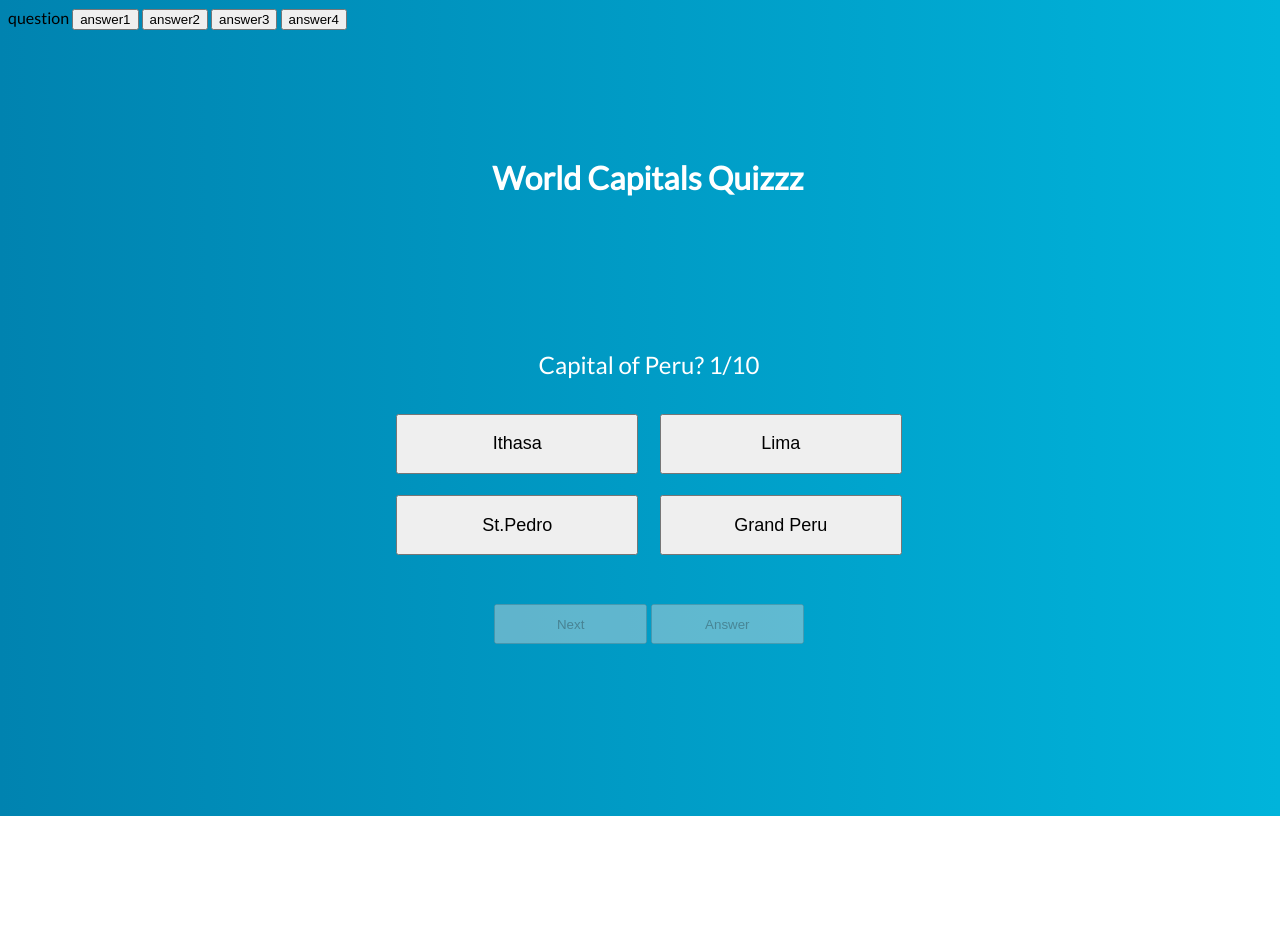
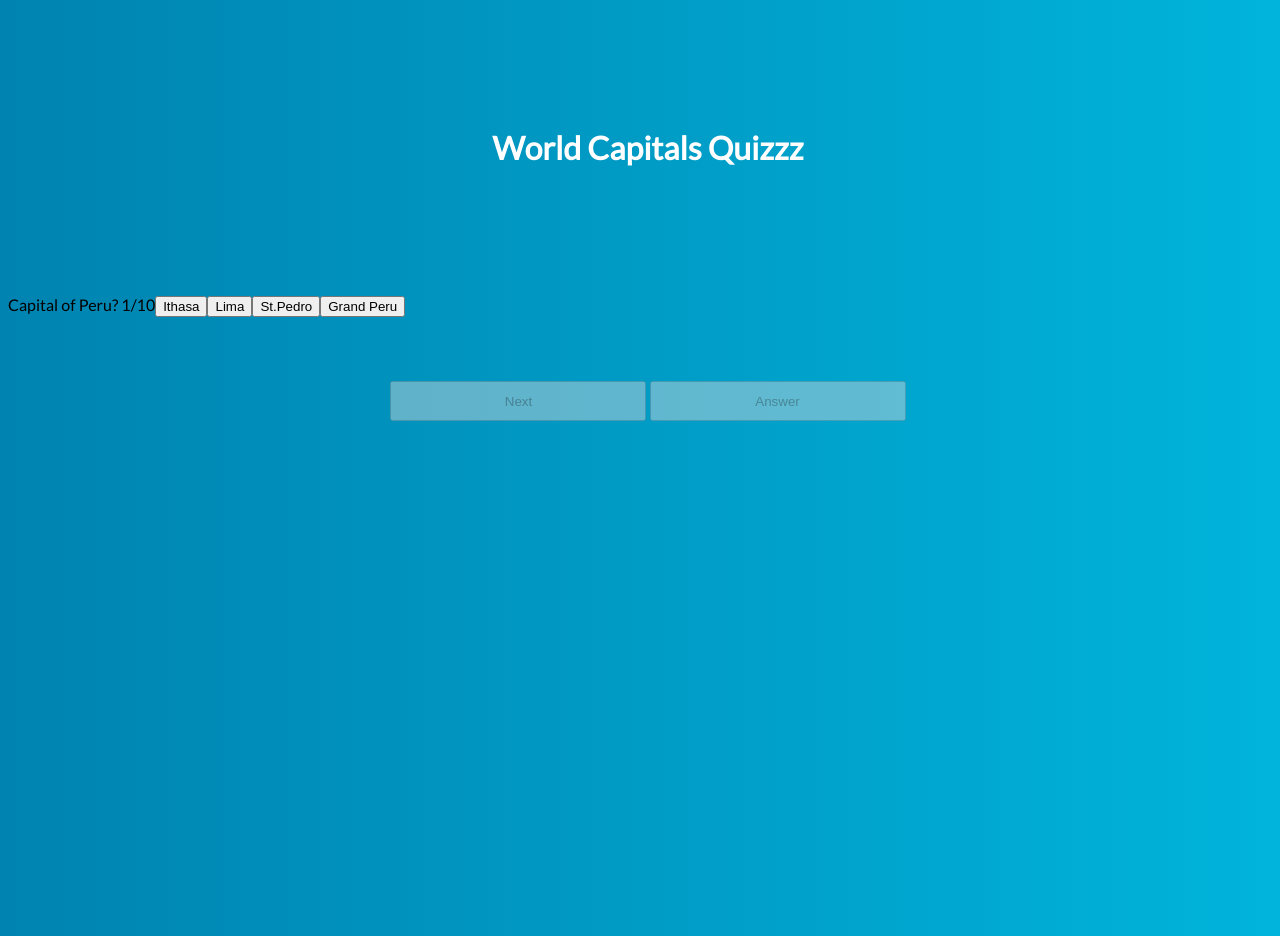
Before and after one commit to pashatay/QuizApp, a plain HTML site: page index.html in a window 1280 px wide. Both pictures are taken after a click on the button "Start". Before the commit the page ends 816 px from the top, so only its background shows below. Drawn offline with nearby package versions, Linux system fonts and the light colour scheme.

Commit message:
label changes

```diff
--- a/index.html
+++ b/index.html
@@ -8,30 +8,28 @@
                 integrity="sha256-WpOohJOqMqqyKL9FccASB9O0KwACQJpFTUBLTYOVvVU="
                 crossorigin="anonymous"></script>
     </head>
+    <header>
+       <h1>World Capitals Quizzz</h1>
+    </header>
     <body>
-            <form>
-                    <label for="lfname">question</label>
-                    <input type="button" value="answer1">
-                    <input type="button" value="answer2">
-                    <input type="button" value="answer3">
-                    <input type="button" value="answer4">
-                </form>
-        <h1>World Capitals Quizzz</h1>
-        <div class='box'>
-     <div class='qts-box'>
-         <p class='question'>Let's see how well you know world capitals.
+        <section class='qts-box'>
+            <p>Let's see how well you know world capitals.
             This quiz has only 10 questions.
             You will earn 1 point for every right answer.
             Good luck!</p>
-        <div class='answers'>
-        </div>
-     </div>
-     <div class='controls'>
+            <form class='qts-form'>
+                    <label id='q-l' for="question-label"></label>
+                    <input class ='q-a' type="button" value="answer1">
+                    <input class ='q-a' type="button" value="answer2">
+                    <input class ='q-a' type="button" value="answer3">
+                    <input class ='q-a' type="button" value="answer4">
+            </form>
+     <section class='controls'>
          <button class='startBttn'>Start</button>
          <button class='nextBttn'>Next</button>
          <button class='resultBttn'>Result</button>
          <button class='submitBttn'>Answer</button>
-     </div>
+     </section>
 </div>
     <script type='text/javascript' src='main.js'></script>
     </body>
--- a/main.js
+++ b/main.js
@@ -37,6 +37,7 @@ let userChoice ='';
 let question = $('.question');
 let answers = $('.answrBttn');
 let endGameMsg = 'That was the last question! Ready to see your score? Press "Result"!';
+let label = $("#q-l");
 
 function initialize(){
    startGame();
@@ -47,6 +48,7 @@ $(document).ready(initialize);
 
 
 function startGame(){
+    $('.q-a').remove();
     $('body').addClass('neutral');
     $('.nextBttn').addClass('hideBttn');
     $('.submitBttn').attr("disabled", true);
@@ -60,6 +62,7 @@ function startGame(){
 }
 
 function postAQuestion(arr){
+    $('p').remove();
     if(qtsindx >= 10){
         result();
     }else{
@@ -67,8 +70,7 @@ function postAQuestion(arr){
     $('.submitBttn').removeClass('hideBttn');
     $('.submitBttn').attr("disabled", true);
     $('.nextBttn').attr("disabled", true);
-    question.html(arr[qtsindx].question);
-    $('.answers').empty();
+    label.html(arr[qtsindx].question);
     addAnswersToTheQuestion(arr);
   }
 }
@@ -86,9 +88,10 @@ function result(){
 }
 
 function addAnswersToTheQuestion(arr){
+    $('.q-a').remove();
     for(let i=0; i<arr[qtsindx].answers.length; i++){
-        let newBttn = `<button class='answrBttn'>${arr[qtsindx].answers[i]}</button>`;
-        $('.answers').append(newBttn);
+        let newBttn = `<input class = "q-a" type="button" value="${arr[qtsindx].answers[i]}">`;
+        $('label').append(newBttn);
     }
     pickTheAnswer();
 }
@@ -96,8 +99,10 @@ function addAnswersToTheQuestion(arr){
 function pickTheAnswer(){
     console.log("qtsindx: " + qtsindx);
     console.log("score: " + score);
-$('.answers').on('click', '.answrBttn', function(){
-    userChoice = this.innerText;
+    $('#q-l').on('click', '.q-a', function(){
+    //alert('ggg');
+    console.log(this.value);
+    userChoice = this.value;
     $('.submitBttn').attr("disabled", false);
     submitAnswer();
 });
```
